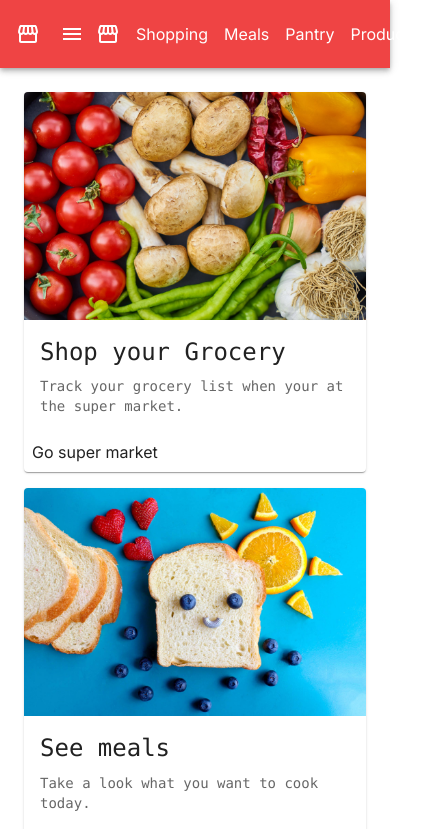
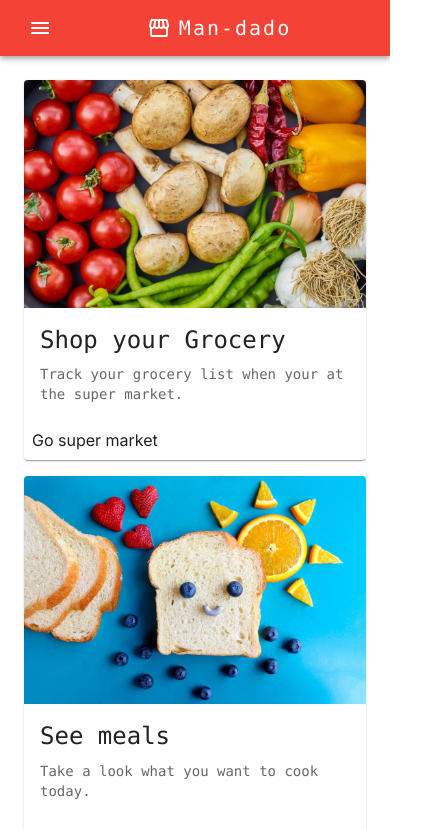
Before and after one commit to beto2do/mandado, a Next.js app: page /login in a window 390 px wide. Shown: the top 829 px of the page, 426 px wide, since content can reach past the window. Built offline with nearby package versions, Linux system fonts and the light colour scheme.

Commit message:
fix nav bar responsive

```diff
--- a/src/components/common/global-nav-bar.tsx
+++ b/src/components/common/global-nav-bar.tsx
@@ -7,7 +7,6 @@ import Container from "@mui/material/Container";
 import Link from "next/link";
 import { useSelectedLayoutSegment } from "next/navigation";
 import { LogoApp, NavMenu, HamburgerMenu } from "@/components/common";
-import { responsiveView } from "@/models";
 
 const pages = [
   {
@@ -42,7 +41,7 @@ export function GlobalNavBar() {
 
   return (
     <>
-      <AppBar position="static" sx={{ backgroundColor: "#ef4444" }}>
+      <AppBar position="static">
         <Container maxWidth="xl">
           <Toolbar disableGutters>
             <LogoApp />
@@ -51,14 +50,9 @@ export function GlobalNavBar() {
               anchorElNav={anchorElNav}
               onClick={handleOpenNavMenu}
               onClose={handleCloseNavMenu}
-              className={responsiveView.MOBILE}
             />
             <LogoApp mobile={true} />
-            <NavMenu
-              pages={pages}
-              onClick={handleCloseNavMenu}
-              className={responsiveView.DESKTOP}
-            />
+            <NavMenu pages={pages} onClick={handleCloseNavMenu} />
             {segment !== "login" ? <Link href="/login">Login</Link> : null}
           </Toolbar>
         </Container>
--- a/src/components/common/hamburger-menu.tsx
+++ b/src/components/common/hamburger-menu.tsx
@@ -5,13 +5,13 @@ import Menu from "@mui/material/Menu";
 import MenuItem from "@mui/material/MenuItem";
 import Link from "next/link";
 import { MenuLink } from "@/models";
+import { mobileDisplay } from "@/theme";
 
 type HamburgerMenuParameters = {
   pages: MenuLink[];
   anchorElNav: null | HTMLElement;
   onClick: (event: React.MouseEvent<HTMLElement>) => void;
   onClose: () => void;
-  className?: string;
 };
 
 export function HamburgerMenu({
@@ -19,10 +19,9 @@ export function HamburgerMenu({
   anchorElNav,
   onClick,
   onClose,
-  className = "",
 }: HamburgerMenuParameters) {
   return (
-    <Box className={`flex grow ${className}`}>
+    <Box className="grow" sx={mobileDisplay}>
       <IconButton
         size="large"
         aria-label="account of current user"
--- a/src/components/common/logo-app.tsx
+++ b/src/components/common/logo-app.tsx
@@ -1,17 +1,22 @@
 import StoreFront from "@mui/icons-material/Storefront";
 import Typography from "@mui/material/Typography";
 import Link from "next/link";
-import { responsiveView } from "@/models";
+import { mobileDisplay, desktopDisplay } from "@/theme";
 
 export function LogoApp({ mobile = false }) {
-  const mobileClasses = mobile ? responsiveView.MOBILE : responsiveView.DESKTOP;
+  const breakpointStyle = mobile ? mobileDisplay : desktopDisplay;
   const growClass = mobile ? "grow sm:grow md:grow" : "";
-  const typographyClasses = `mr-4 font-mono font-bold tracking-widest text-inherit no-underline ${mobileClasses} ${growClass}`;
+  const typographyClasses = `mr-4  font-bold tracking-widest text-inherit no-underline ${growClass}`;
 
   return (
     <>
-      <StoreFront className={`mr-2 ${mobileClasses}`} />
-      <Typography variant="h6" noWrap className={typographyClasses}>
+      <StoreFront className={`mr-2`} sx={breakpointStyle} />
+      <Typography
+        variant="h6"
+        noWrap
+        className={typographyClasses}
+        sx={breakpointStyle}
+      >
         <Link href="/">Man-dado</Link>
       </Typography>
     </>
--- a/src/components/common/nav-menu.tsx
+++ b/src/components/common/nav-menu.tsx
@@ -1,16 +1,16 @@
 import Box from "@mui/material/Box";
 import { MenuLink } from "@/models";
 import Link from "next/link";
+import { desktopDisplay } from "@/theme";
 
 type NavMenuProps = {
   pages: MenuLink[];
   onClick: () => void;
-  className?: string;
 };
 
-export function NavMenu({ pages, onClick, className = "" }: NavMenuProps) {
+export function NavMenu({ pages, onClick }: NavMenuProps) {
   return (
-    <Box className={`flex grow ${className}`}>
+    <Box className="grow" sx={desktopDisplay}>
       {pages.map((page) => (
         <Link
           className="block text-white my-4 px-2 py-1.5"
--- a/src/models/index.ts
+++ b/src/models/index.ts
@@ -4,4 +4,3 @@ export * from "./error-detail";
 export * from "./tile";
 export * from "./common";
 export * from "./snackbar.model";
-export * from "./responsive";
--- a/src/models/responsive.ts
+++ /dev/null
@@ -1,4 +0,0 @@
-export const responsiveView = {
-  MOBILE: "flex lg:hidden xl:hidden 2xl:hidden",
-  DESKTOP: "hidden sm:hidden md:hidden lg:flex xl:flex 2xl:flex",
-};
--- /dev/null
+++ b/src/theme/index.ts
@@ -0,0 +1 @@
+export * from "./variable";
--- /dev/null
+++ b/src/theme/variable.ts
@@ -0,0 +1,6 @@
+export const mobileDisplay = {
+  display: { xs: "flex", sm: "flex", md: "none", lg: "none", xl: "none" },
+};
+export const desktopDisplay = {
+  display: { xs: "none", sm: "none", md: "flex", lg: "flex", xl: "flex" },
+};
```
